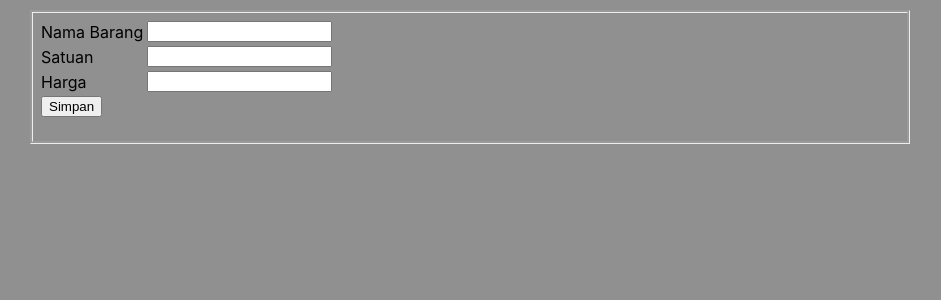
After one commit to belajarwebmedan/percetakan, a PHP site: page /percetakan/menu/barang.php in a window 1280 px wide. The commit adds this page. Shown: the top 300 px of the page, without its empty margins (170-1111 px from the left). Run offline with PHP 8.4, Linux system fonts and the light colour scheme; data that the repository does not hold is empty.

Commit message:
php dasar dan insert ke db

```diff
--- /dev/null
+++ b/menu/barang.php
@@ -0,0 +1,79 @@
+<?php
+/*
+$a=10;
+$b=35;
+echo "Hasil $a + $b adalah ".$a+$b;
+
+if ($a % 2 == 0) {
+    echo "<br> $a adalah Bilangan Bulat ";
+}else {
+    echo "<br> $a adalah Bilangan Ganjil ";
+}
+
+if ($b % 2 == 0) {
+    echo "<br> $b adalah Bilangan Bulat ";
+}else {
+    echo "<br> $b adalah Bilangan Ganjil ";
+}
+
+for ($i=0; $i < 10 ; $i++) {
+    echo "<br>Ini adalah perulanga ke $i";
+}
+tambah(67,90);
+function tambah($a, $b){
+    echo "<br>$a + $b = ". $a+$b;
+}
+
+$nilai[1]=60;
+$nilai[2]=80;
+$nilai[3]=82;
+$nilai[4]=84;
+$nilai[5]=86;
+$nilai= array('andi','budi','ayu','anggi','calvin');
+for ($i=0; $i < 5; $i++) {
+    echo "<br>". $nilai[$i];
+    # code...
+}
+    */
+
+error_reporting(0);
+?>
+<link rel="stylesheet" href="../style.css">
+<div class="formulir">
+<form action="http://localhost/percetakan/index.php?halaman=barang" method="POST">
+    <table>
+        <tr>
+            <td>Nama Barang</td>
+            <td><input type="text" name='namaBrg'></td>
+        </tr>
+        <tr>
+            <td>Satuan</td>
+            <td><input type="text" name='satuan'></td>
+        </tr>
+        <tr>
+            <td>Harga</td>
+            <td><input type="text" name='harga'></td>
+        </tr>
+        <tr>
+            <td colspan=2><button>Simpan</button></td>
+        </tr>
+         <input type="hidden" name="halaman" value="barang">
+    </table>
+
+    <?php
+    // echo     $_GET['namaBrg'].$_GET['satuan'].$_GET['harga'];
+    // echo     $_POST['namaBrg'].$_POST['satuan'].$_POST['harga'];
+
+    $koneksi = mysqli_connect('localhost', 'root', '', 'db_percetakan');
+    // Ambil variabel POST
+    $namaBrg = $_POST['namaBrg'];
+    $satuan  = $_POST['satuan'];
+    $harga   = $_POST['harga'];
+
+    // Query aman
+    $sql = "INSERT INTO tblBarang (namaBrg, satuan, harga)
+            VALUES ('$namaBrg', '$satuan', '$harga')";
+    mysqli_query($koneksi,$sql);
+    ?>
+</form>
+</div>
--- /dev/null
+++ b/menu/home.php
@@ -0,0 +1,2 @@
+Selamat Datang di Sistem Informasi Percetakan Berjaya Selamanya. Mohon kelola semua transaksi menggunakan sistem ini.
+<h5>Grafik Transaksi</h5>
--- /dev/null
+++ b/menu/transaksi.php
@@ -0,0 +1 @@
+Transaksi
--- a/style.css
+++ b/style.css
@@ -129,6 +129,15 @@ body{
 .isi-konten{
     padding:5px;
 }
+a{
+    text-decoration: none;  /* hilangkan underline */
+    color: inherit;
+}
+
+.formulir{
+    border-style:groove;
+    padding: 5px;
+}
 /* =============================================================================== */
 /* =============================================================================== */
 /* =============================================================================== */
```
Also changed, not shown: index.php (+21 -2 lines).
